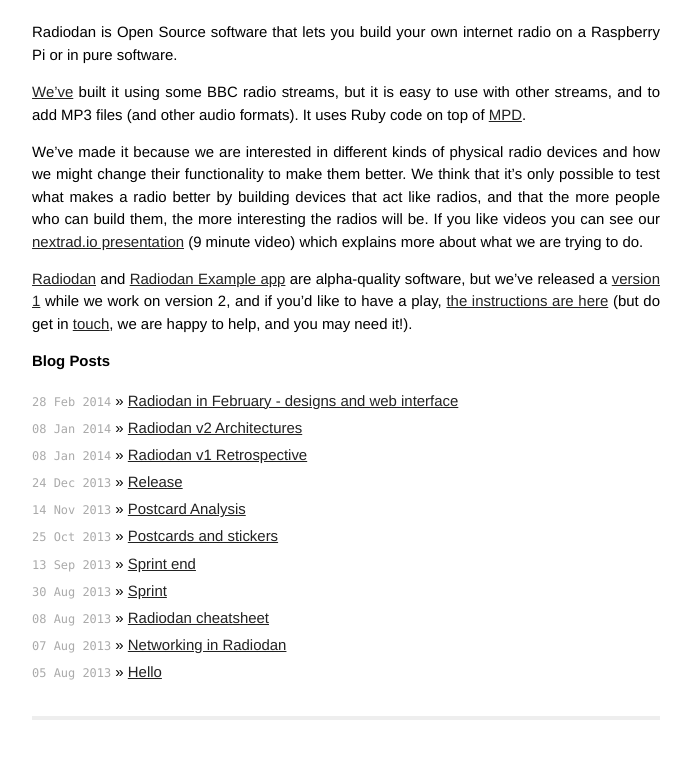
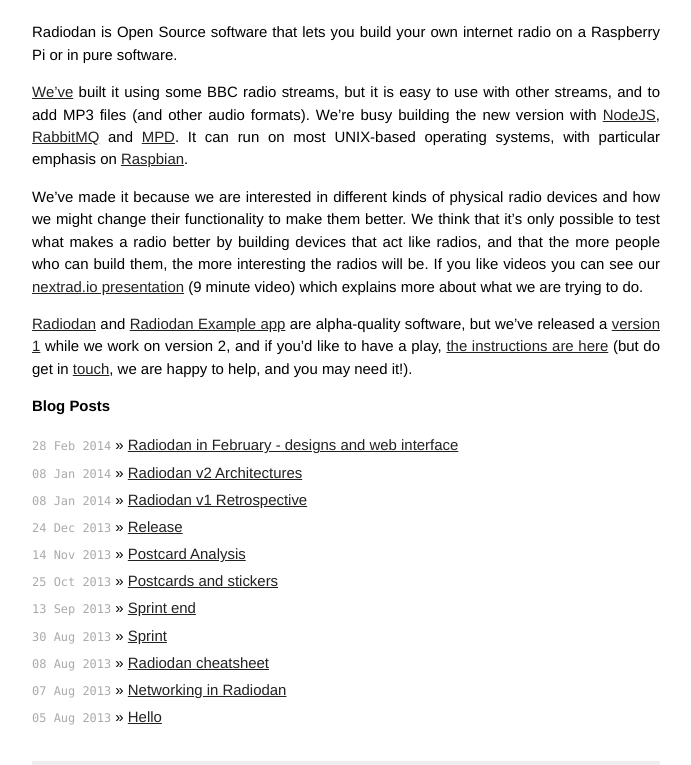
Before and after one commit to radiodan/radiodan.github.io, a Jekyll site: the page built from index.html, in a window 1280 px wide. Shown: the part 320-1085 px from the top of the page, without its empty margins (294-985 px from the left). Built offline with Jekyll 4.4.1, drawn with Linux system fonts in a browser that asks for light colours; Markdown is read by kramdown in place of the engine named in the settings; comment, search, counter and statistics services are not loaded; before the commit the page ends 1040 px from its top, so only the background shows below that.

Commit message:
Update information on project to v2

```diff
--- a/_includes/about-project.md
+++ b/_includes/about-project.md
@@ -2,8 +2,11 @@
 a Raspberry Pi or in pure software.
 
 [We've](/about) built it using some BBC radio streams, but it is easy to use
-with other streams, and to add MP3 files (and other audio formats). It uses Ruby
-code on top of [MPD](http://www.musicpd.org/).
+with other streams, and to add MP3 files (and other audio formats). We're busy
+building the new version with [NodeJS](http://www.nodejs.org),
+[RabbitMQ](http://www.rabbitmq.com) and [MPD](http://www.musicpd.org/). It can
+run on most UNIX-based operating systems, with particular emphasis on
+[Raspbian](http://www.raspbian.org/).
 
 
 We've made it because we are interested in different kinds of physical radio
```
